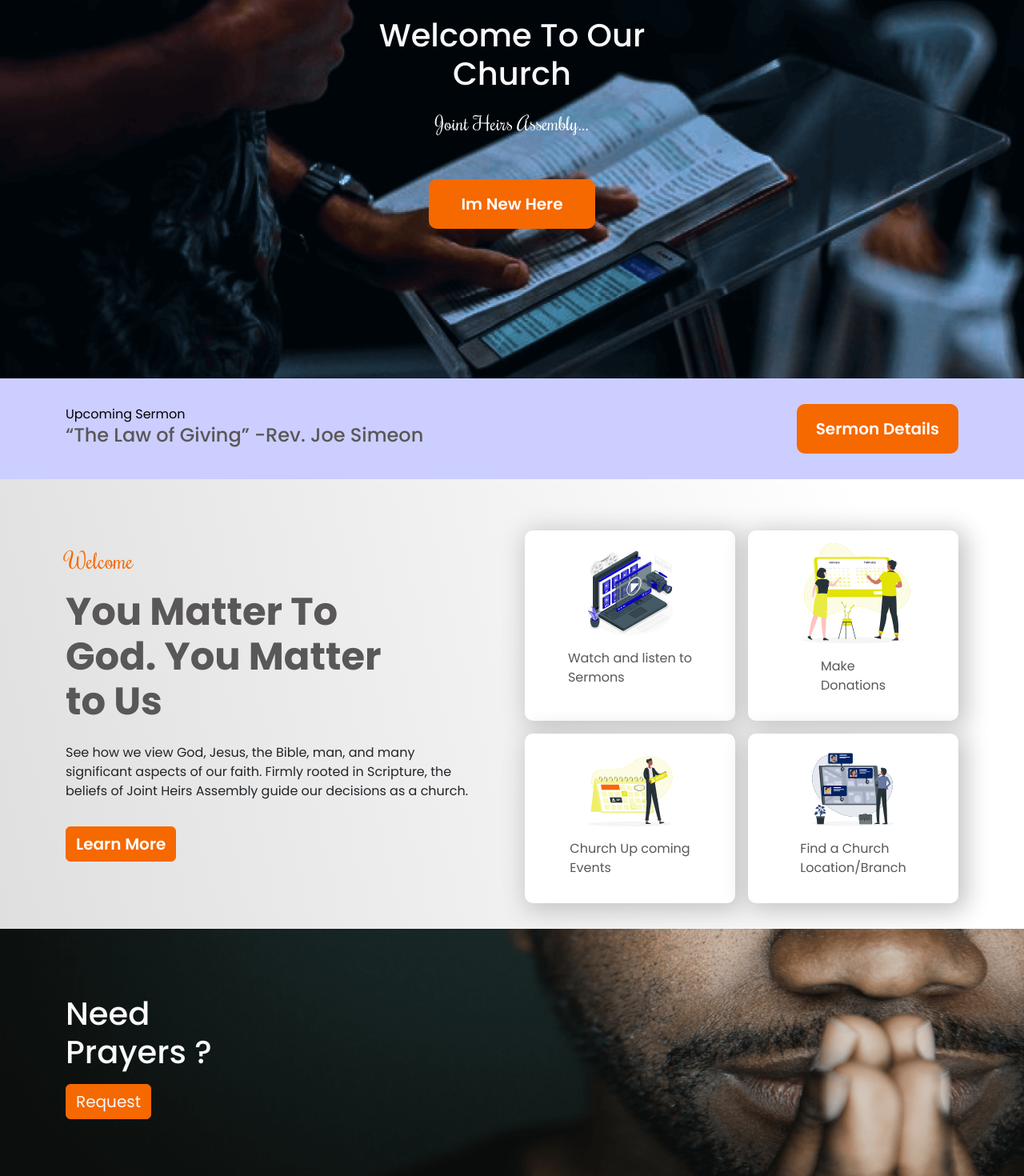
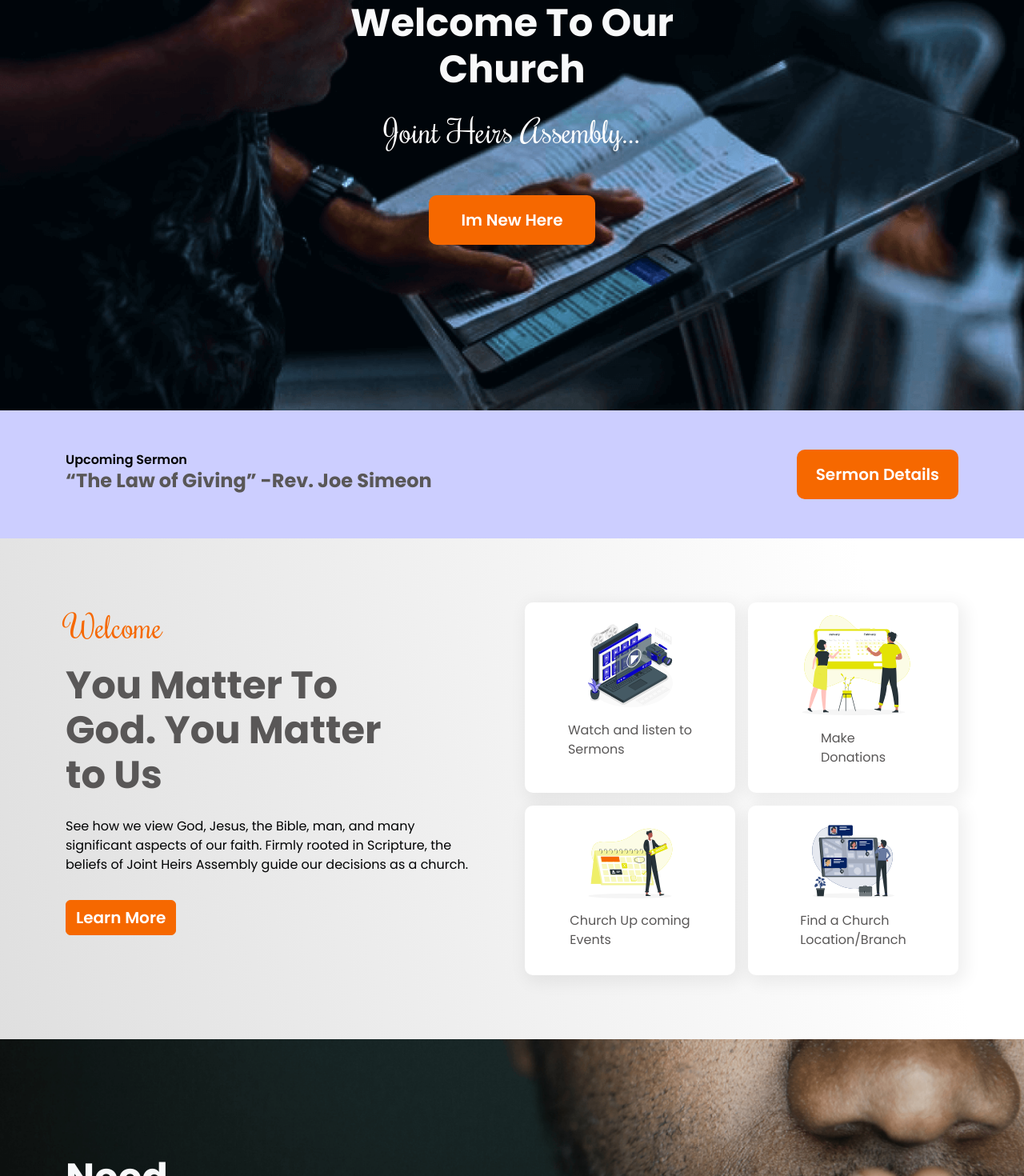
Before and after one commit to pin4eva/joint_heirs_frontend, a Next.js app: page / in a window 1280 px wide. Shown: the part 127-1597 px from the top of the page at 80% size. Built offline with nearby package versions, Linux system fonts and the light colour scheme.

Commit message:
edit button on ressurrect-section of homepage

```diff
--- a/src/pages/index.tsx
+++ b/src/pages/index.tsx
@@ -10,16 +10,15 @@ import FrontLayout from "../layouts/FrontLayout";
 
 const Home: NextPage = () => {
 	return (
-		<FrontLayout title="Joint Heirs Assembly Int'l" showHeader={false}>
+		<FrontLayout title="Joint Heirs Assembly Int'l">
 			<div className="home">
 				<div className="hero">
-					<HeaderComp />
 					<div className="container hero-inner text-center">
 						<div className="welcome-text">
 							<h1 className=" text-light">
 								Welcome To Our <br /> Church
 							</h1>
-							<h4 className="jhai-text">Joint Heirs Assembly...</h4>
+							<h4 className="rochester jhai-text">Joint Heirs Assembly...</h4>
 							<Link href="/">
 								<a className="btn">Im New Here</a>
 							</Link>
@@ -30,8 +29,8 @@ const Home: NextPage = () => {
 					<div className="container">
 						<div className="sermon-text">
 							<div className="text-start">
-								<p className="text-dark mb-0">Upcoming Sermon</p>
-								<h4 className="text-secondary">“The Law of Giving” -Rev. Joe Simeon</h4>
+								<p className="text-dark fw-semibold mb-0">Upcoming Sermon</p>
+								<h4 className="text-secondary fw-bold">“The Law of Giving” -Rev. Joe Simeon</h4>
 							</div>
 							<Link href="/">
 								<a className="sermon-link">Sermon Details</a>
@@ -45,11 +44,11 @@ const Home: NextPage = () => {
 							<div className="wraper">
 								<div className="left">
 									<div className="left-inner">
-										<p className="page-2-welcome fs-3">Welcome</p>
+										<p className="page-2-welcome  rochester">Welcome</p>
 										<p className="text-secondary  page-2-large-text">
 											You Matter To God. You Matter to Us
 										</p>
-										<p>
+										<p className="text-dark">
 											See how we view God, Jesus, the Bible, man, and many <br /> significant
 											aspects of our faith. Firmly rooted in Scripture, the <br /> beliefs of Joint
 											Heirs Assembly guide our decisions as a church.
@@ -94,11 +93,11 @@ const Home: NextPage = () => {
 						<div className=" page-3-inner">
 							<div className="prayer container">
 								<div>
-									<h1 className="text-light">
+									<h1 className="text-light huge-text">
 										Need <br /> Prayers ?
 									</h1>
 									<Link href="/">
-										<a className="btn mt-2 btn-warning fs-5 text-light fw-500">Request</a>
+										<a className="btn mt-4 btn-warning fs-5 text-light fw-500">Request</a>
 									</Link>
 								</div>
 							</div>
--- a/src/styles/home.scss
+++ b/src/styles/home.scss
@@ -6,7 +6,7 @@
 		background-image: url("/images/preaching.png");
 		background-repeat: no-repeat;
 		background-size: cover;
-		min-height: 75vh;
+		min-height: 80vh;
 
 		&-inner {
 			min-height: 70vh;
@@ -18,11 +18,13 @@
 			flex-direction: column;
 			justify-content: center;
 			align-items: center;
-
+			h1 {
+				font-size: 3rem;
+				font-weight: 700;
+			}
 			.jhai-text {
 				margin-top: 1rem;
 				color: #ffffff;
-				font-family: "Rochester", cursive;
 			}
 
 			.btn {
@@ -44,7 +46,7 @@
 		display: flex;
 		align-items: center;
 		background: #ccceff;
-		min-height: 10vh;
+		min-height: 20vh;
 		padding: 2rem 0;
 
 		.sermon-text {
@@ -126,7 +128,7 @@
 			}
 
 			.right {
-				margin-top: 2rem;
+				margin-block: 3rem;
 				display: grid;
 				column-gap: 1rem;
 				row-gap: 1rem;
@@ -139,10 +141,9 @@
 					justify-content: center;
 					gap: 1rem;
 					background: #ffffff;
-					box-shadow: 0px 3px 54px rgba(0, 0, 0, 0.06);
 					border-radius: 10px;
 					padding: 1rem;
-					box-shadow: 5px 5px 30px 5px $tetiary;
+					box-shadow: 5px 5px 20px 5px rgba(0, 0, 0, 0.06);
 					transition: all 0.5s ease-in-out;
 					// &:hover {
 					// 	transform: scale(1.02);
@@ -167,8 +168,9 @@
 	.need-prayer-page {
 		background-image: url("/images/prayer.png");
 		background-repeat: no-repeat;
-		background-size: 100% 100%;
-		min-height: 40vh;
+		background-size: cover;
+		background-position: center;
+		min-height: 60vh;
 		display: grid;
 		align-items: center;
 	}
@@ -212,7 +214,6 @@
 				color: $warning;
 				text-decoration: none;
 			}
-
 		}
 
 		.event-btn {
@@ -230,9 +231,10 @@
 		background-image: url("/images/flower.png");
 		background-repeat: no-repeat;
 		background-size: 100% 100%;
-		min-height: 50vh;
+		min-height: 60vh;
 		position: relative;
-		padding: 2rem 0;
+		// padding: 2rem 0;
+		display: grid;
 		align-items: center;
 
 		.resurect-content {
@@ -280,7 +282,7 @@
 				color: #ffffff;
 				line-height: 56px;
 				max-width: 441px;
-				margin-bottom: 1.5rem;
+				margin-bottom: 1rem;
 			}
 
 			.more-samon {
@@ -294,10 +296,10 @@
 				color: #fff;
 				text-decoration: none;
 				transition: all 0.2s ease-in-out;
+				border: 1px solid #ffffff;
 
 				&:hover {
 					color: #fff;
-					border: 1px solid #ffffff;
 				}
 
 				@media screen and (max-width: 900px) {
@@ -308,15 +310,15 @@
 	}
 
 	.bible-mission {
-		min-height: 50vh;
+		min-height: 65vh;
 		width: 100%;
-
+		display: grid;
+		align-items: center;
 		.mission-content {
 			display: grid;
 			grid-template-columns: 1fr 1fr;
 			gap: 3rem;
 			padding: 3rem 0;
-
 			@media screen and (max-width: 900px) {
 				grid-template-columns: 1fr;
 				height: auto;
```
